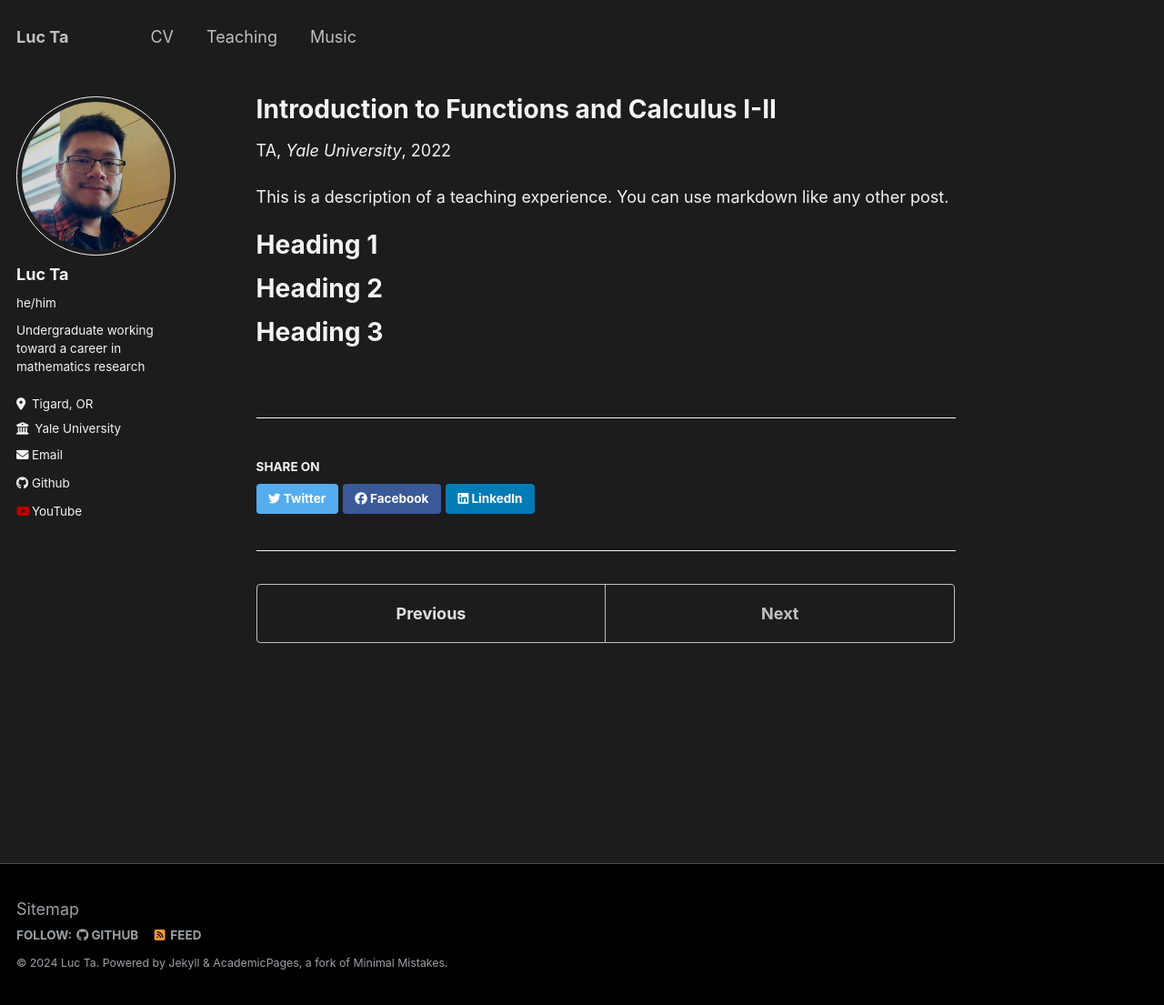
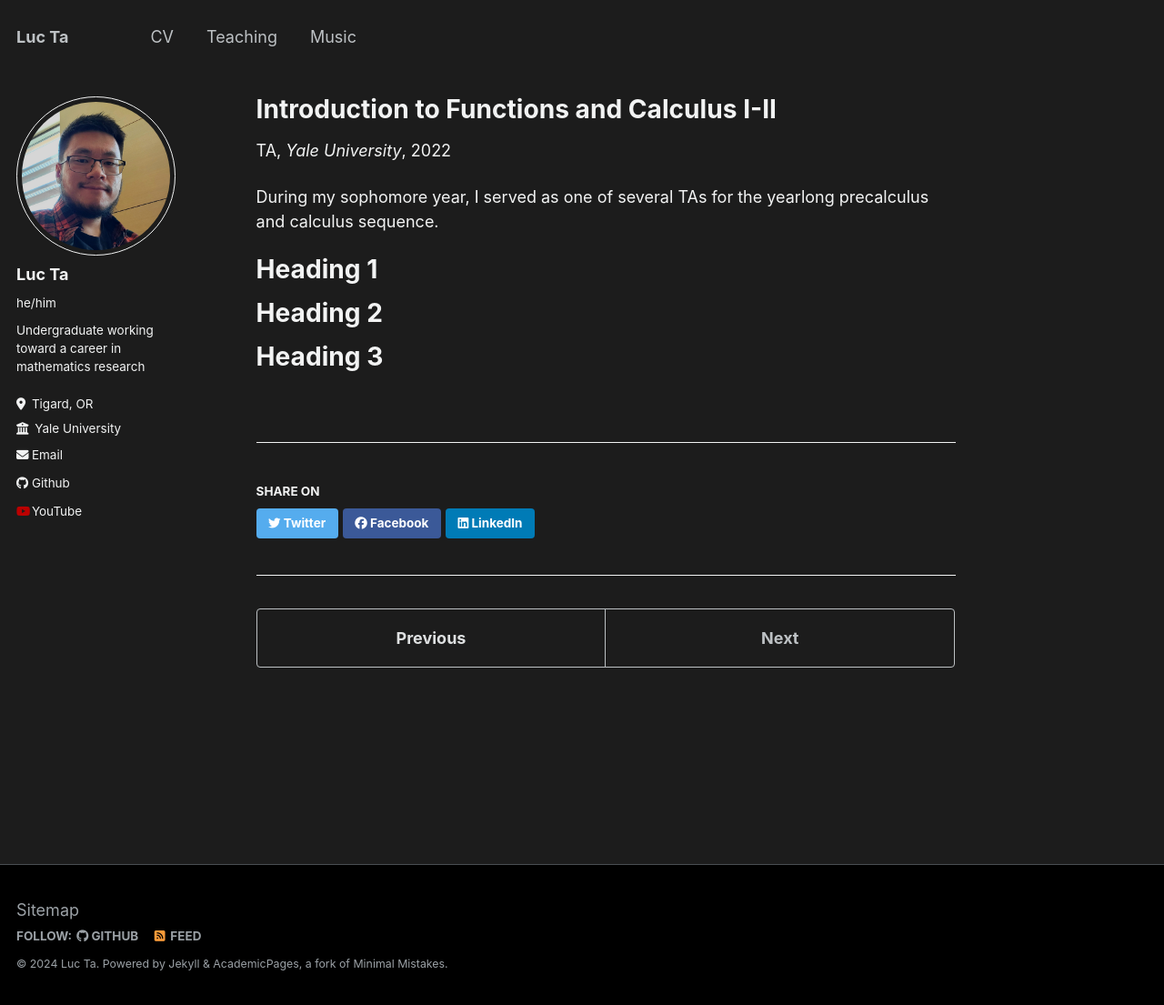
Before and after one commit to luc-ta/luc-ta.github.io, a Jekyll site: the page built from _teaching/2022-teaching.md, in a window 1280 px wide and 1105 px high. Shown: the whole window at 91% size. Built offline with Jekyll 4.4.1, drawn with Linux system fonts in a browser that asks for light colours.

Commit message:
Update 2022-teaching.md

```diff
--- a/_teaching/2022-teaching.md
+++ b/_teaching/2022-teaching.md
@@ -8,7 +8,7 @@ date: 2022-01-01
 location: "New Haven, CT"
 ---
 
-This is a description of a teaching experience. You can use markdown like any other post.
+During my sophomore year, I served as one of several TAs for the yearlong precalculus and calculus sequence.
 
 Heading 1
 ======
```
